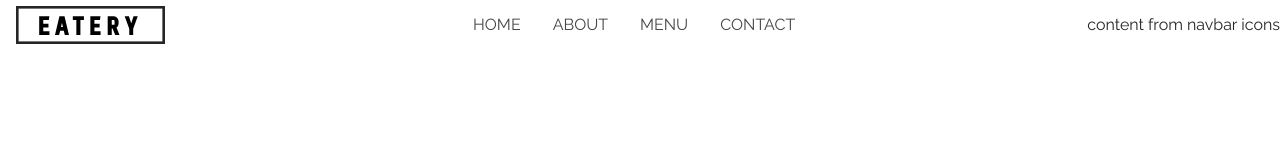
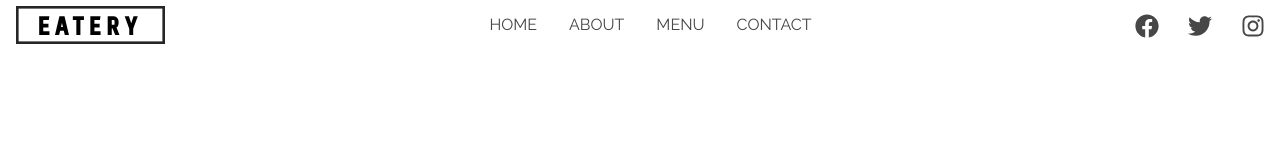
Before and after one commit to DundarKoray/Gatsby__Contentful__Bootstrap__Project__Restaurant, a Gatsby site: page / in a window 1280 px wide. Built offline with nearby package versions, Linux system fonts and the light colour scheme; Gatsby itself is replaced by a stand-in of ours.

Commit message:
completed navbar icons component

```diff
--- a/src/components/globals/navbar/NavbarIcons.js
+++ b/src/components/globals/navbar/NavbarIcons.js
@@ -1,11 +1,43 @@
 import React, { Component } from 'react';
+import {FaInstagram, FaTwitter, FaFacebook} from 'react-icons/fa'
+
 import './navbar.css'
 
+
 class NavbarIcons extends Component {
+    state={
+        icons: [
+            {
+                id: 1,
+                icon: <FaFacebook className="icon facebook-icon" />,
+                path: 'https://www.facebook.com',
+            },
+            {
+                id: 2,
+                icon: <FaTwitter className="icon twitter-icon" />,
+                path: 'https://www.twitter.com',
+            },
+            {
+                id: 3,
+                icon: <FaInstagram className="icon instagram-icon" />,
+                path: 'https://www.instagram.com',
+            }
+        ]
+    }
     render() {
         return (
-            <div>
-                content from navbar icons
+            <div className="icon-wrapper">
+                {this.state.icons.map(item =>{
+                    return (
+                            <a
+                                href={item.path}
+                                target="_blank"
+                                rel="noopener noreferrer"
+                            >
+                                {item.icon}
+                            </a>
+                    )
+                })}
             </div>
         );
     }
--- a/src/components/globals/navbar/navbar.css
+++ b/src/components/globals/navbar/navbar.css
@@ -1,15 +1,3 @@
-
-
-
-
-
-
-
-
-
-
-
-
 .header-wrapper {
     padding: 0.4rem 1rem;
     display: flex;
@@ -23,10 +11,10 @@
     cursor: pointer;
 }
 
+
 .link-wrapper {
     height: 152;
     list-style: none;
-
 }
 
 .link-wrapper-open {
@@ -39,6 +27,10 @@
     height: 0;
     transition: all .8s ease-in-out;
     overflow: hidden;
+}
+
+.icon-wrapper {
+    display: none;
 }
 
 .nav-link {
@@ -66,6 +58,10 @@
 
     .toggle-icon {
         display: none;
+        font-size: 1.3rem;
+        cursor: pointer;
+        transition: all .2s ease-in-out;
+        color: var(--mainGrey);
     }
 
     .link-wrapper {
@@ -84,4 +80,32 @@
         color: var(--mainYellow) ;
         padding: 0.5rem 1rem 0.5rem 1rem;
     }
+
+    .icon-wrapper {
+        display: flex;
+        justify-content: space-around;
+        width: 10rem;
+    }
+
+    .icon {
+        font-size: 1.5rem;
+        color: var(--mainGrey);
+        transition: all .2s ease-in-out;
+    }
+
+    .icon:hover {
+        color: var(--mainYellow)
+    }
+
+    /* .facebook-icon {
+        color: #3b579d;
+    }
+
+    .twitter-icon {
+        color: #3ab7f0;
+    }
+
+    .instagram-icon {
+        color: #da5f53;
+    } */
 }
```
